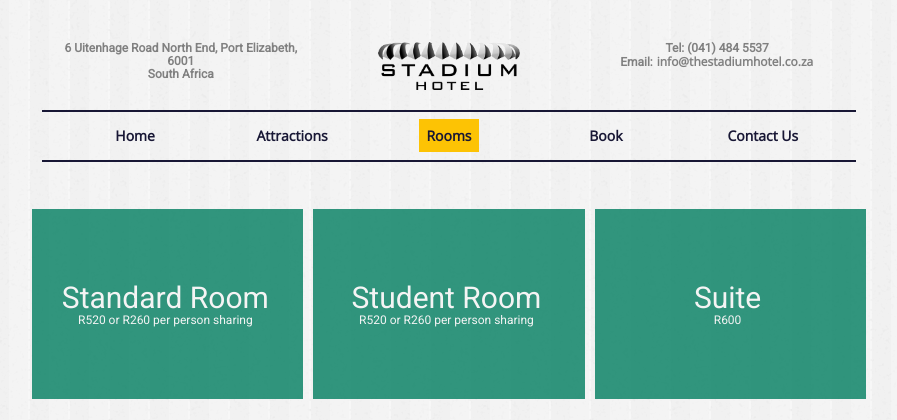
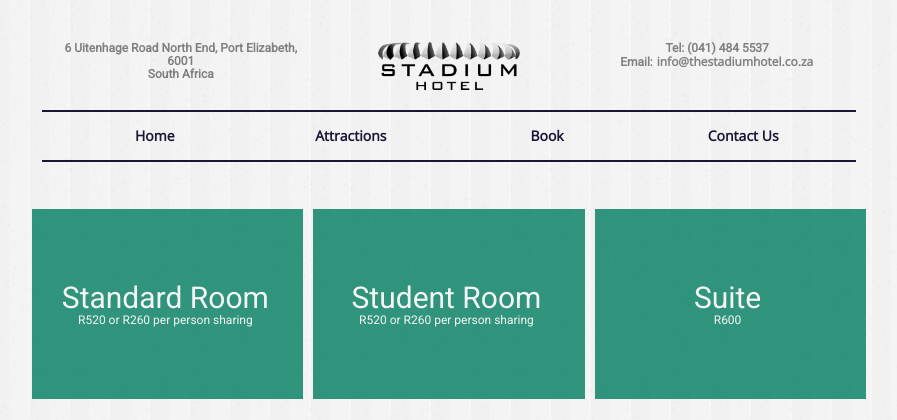
Before and after one commit to BelgiumCampus/stadiumhotel, a PHP site: page /rooms.php in a window 1280 px wide. Shown: the top 420 px of the page, without its empty margins (191-1088 px from the left). Run offline with PHP 8.4, Linux system fonts and the light colour scheme; some libraries are stand-ins or nearby versions.

Commit message:
Removed rooms navigation

```diff
--- a/css/site.css
+++ b/css/site.css
@@ -90,7 +90,7 @@ nav ul {
     border-top: 2px solid #181735;
 }
 nav ul li {
-    width: calc(100% / 5);
+    width: calc(100% / 4);
     float: left;
     padding: 1em;
 }
@@ -173,9 +173,8 @@ fieldset h3 {
 /*BOOTSTRAP*/
 
 .disabled {
-     background-color:darkgrey ;
+    background-color: darkgrey;
 }
-
 .form-control {
     border-radius: 0px;
 }
--- a/views/header.html
+++ b/views/header.html
@@ -12,6 +12,7 @@
     <meta name="viewport" content="width=device-width, initial-scale=1" />
     <title>The Stadium Hotel</title>
 </head>
+
 <body>
     <header class="container-fluid">
         <div class="row">
@@ -41,9 +42,7 @@
 
                         <li class="text-center font-weight-md"><a href="index.php">Home</a></li>
                         <li class="text-center font-weight-md"><a href="poi.php">Attractions</a></li>
-                        <li class="text-center font-weight-md"><a href="rooms.php">Rooms</a></li>
                         <li class="text-center font-weight-md"><a href="booking.php">Book</a></li>
-
                         <li class="text-center font-weight-md"><a href="#contactUs">Contact Us</a></li>
                     </ul>
                 </nav>
```
